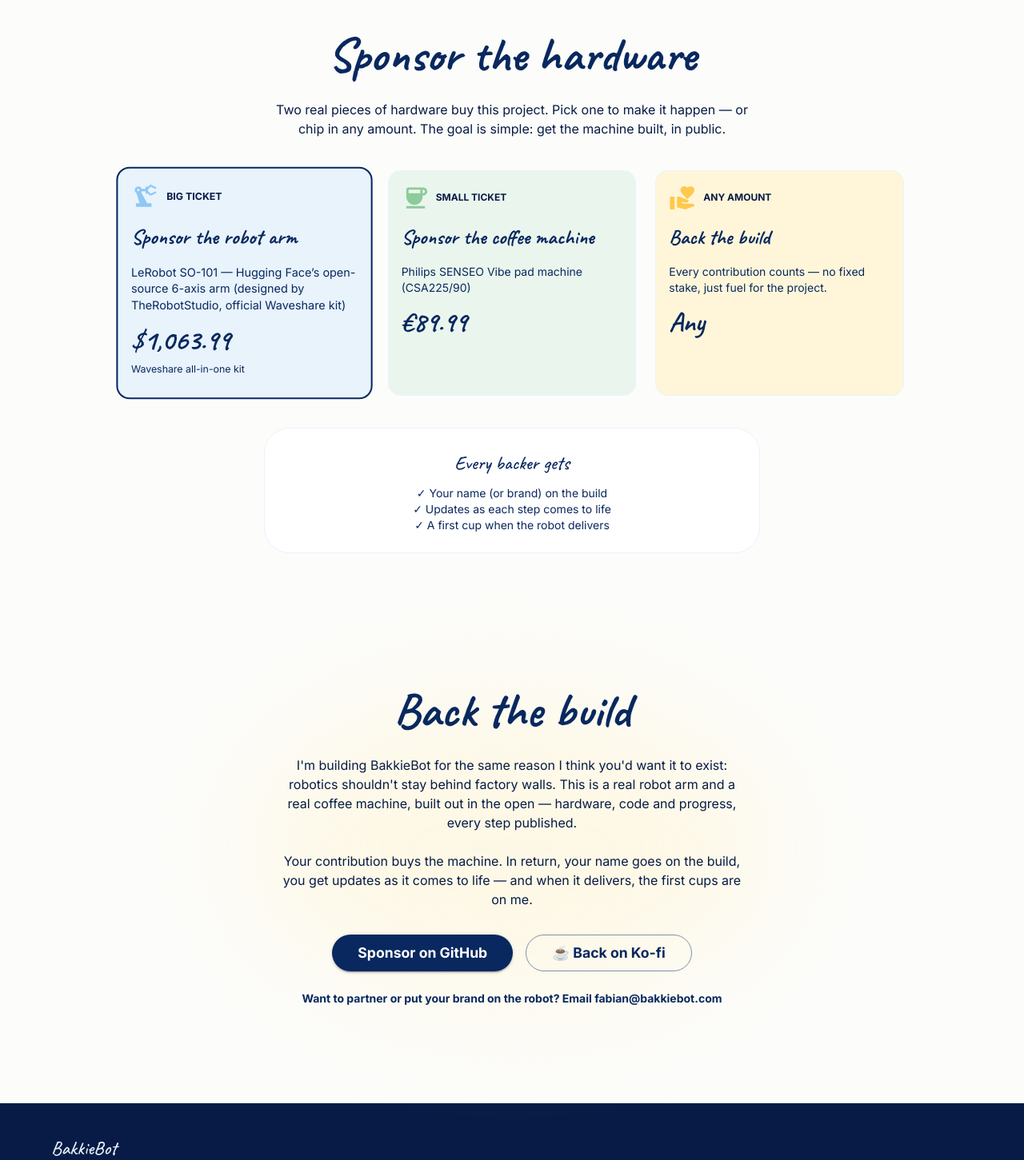
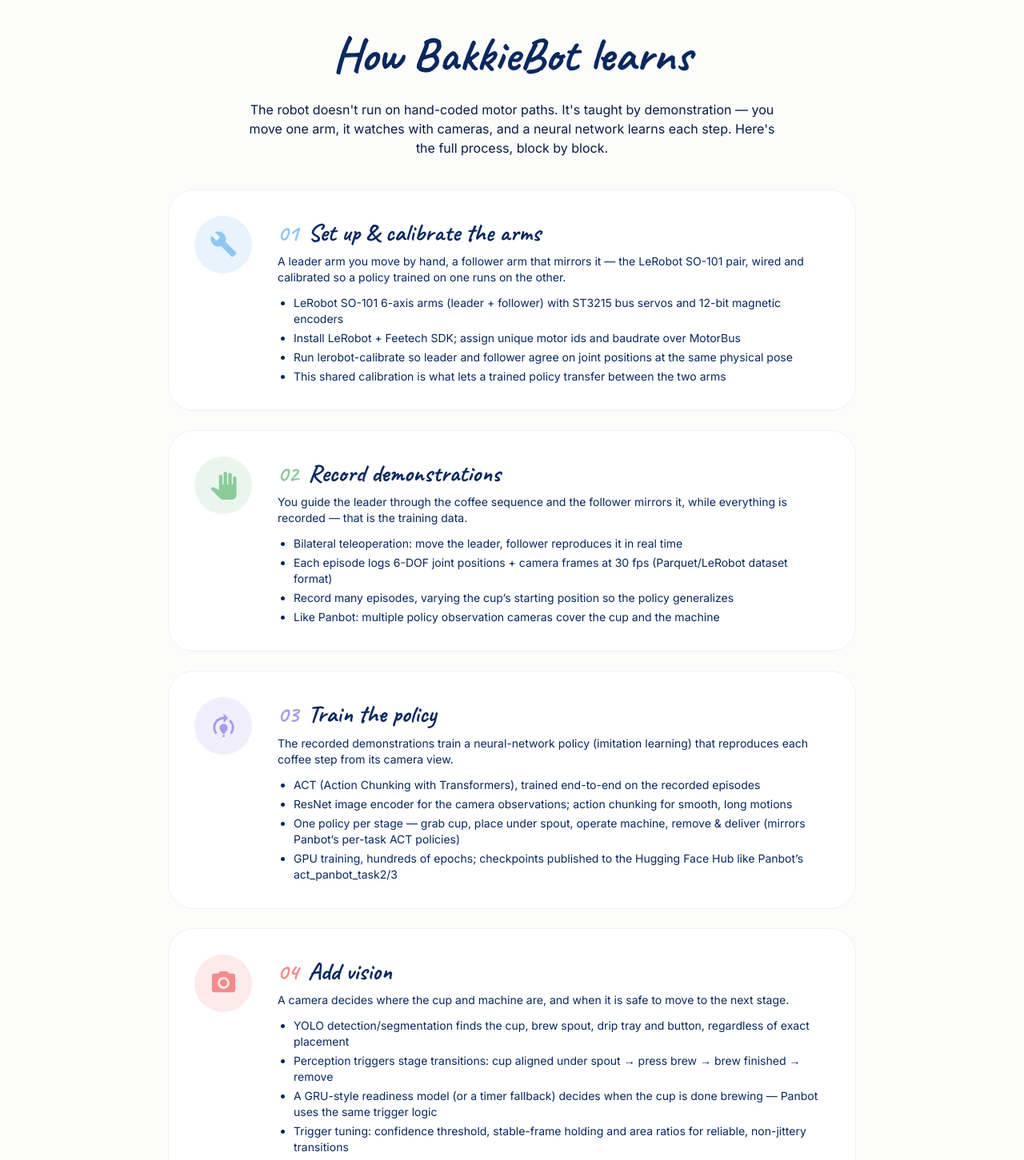
Before and after one commit to onlinefabster/bakkiebot, a React (Vite) app: page / in a window 1280 px wide. Shown: the part 3540-4991 px from the top of the page at 80% size. Built offline with nearby package versions, Linux system fonts and the light colour scheme.

Commit message:
Add 'How BakkieBot learns' development-roadmap section with per-block technical detail

```diff
--- a/src/App.tsx
+++ b/src/App.tsx
@@ -2,6 +2,7 @@ import Hero from './components/Hero'
 import Problem from './components/Problem'
 import Objectives from './components/Objectives'
 import Setup from './components/Setup'
+import Roadmap from './components/Roadmap'
 import Tiers from './components/Tiers'
 import Sponsorship from './components/Sponsorship'
 import Footer from './components/Footer'
@@ -17,6 +18,7 @@ function App() {
       <Problem />
       <Objectives />
       <Setup />
+      <Roadmap />
       <Tiers />
       <Sponsorship />
       <Footer />
--- /dev/null
+++ b/src/components/Roadmap.tsx
@@ -0,0 +1,166 @@
+import { Box, Typography } from '@mui/material'
+import BuildIcon from '@mui/icons-material/Build'
+import PanToolIcon from '@mui/icons-material/PanTool'
+import ModelTrainingIcon from '@mui/icons-material/ModelTraining'
+import CameraAltIcon from '@mui/icons-material/CameraAlt'
+import AutorenewIcon from '@mui/icons-material/Autorenew'
+import Section from './Section'
+
+const BLOCKS = [
+  {
+    icon: <BuildIcon fontSize="large" />,
+    n: '01',
+    title: 'Set up & calibrate the arms',
+    color: '#8FC7F5',
+    bg: '#E8F3FC',
+    summary:
+      'A leader arm you move by hand, a follower arm that mirrors it — the LeRobot SO-101 pair, wired and calibrated so a policy trained on one runs on the other.',
+    tech: [
+      'LeRobot SO-101 6-axis arms (leader + follower) with ST3215 bus servos and 12-bit magnetic encoders',
+      'Install LeRobot + Feetech SDK; assign unique motor ids and baudrate over MotorBus',
+      'Run lerobot-calibrate so leader and follower agree on joint positions at the same physical pose',
+      'This shared calibration is what lets a trained policy transfer between the two arms',
+    ],
+  },
+  {
+    icon: <PanToolIcon fontSize="large" />,
+    n: '02',
+    title: 'Record demonstrations',
+    color: '#8CCB9A',
+    bg: '#EAF6ED',
+    summary:
+      'You guide the leader through the coffee sequence and the follower mirrors it, while everything is recorded — that is the training data.',
+    tech: [
+      'Bilateral teleoperation: move the leader, follower reproduces it in real time',
+      'Each episode logs 6-DOF joint positions + camera frames at 30 fps (Parquet/LeRobot dataset format)',
+      'Record many episodes, varying the cup\u2019s starting position so the policy generalizes',
+      'Like Panbot: multiple policy observation cameras cover the cup and the machine',
+    ],
+  },
+  {
+    icon: <ModelTrainingIcon fontSize="large" />,
+    n: '03',
+    title: 'Train the policy',
+    color: '#A99BE8',
+    bg: '#F1EEFC',
+    summary:
+      'The recorded demonstrations train a neural-network policy (imitation learning) that reproduces each coffee step from its camera view.',
+    tech: [
+      'ACT (Action Chunking with Transformers), trained end-to-end on the recorded episodes',
+      'ResNet image encoder for the camera observations; action chunking for smooth, long motions',
+      'One policy per stage — grab cup, place under spout, operate machine, remove & deliver (mirrors Panbot\u2019s per-task ACT policies)',
+      'GPU training, hundreds of epochs; checkpoints published to the Hugging Face Hub like Panbot\u2019s act_panbot_task2/3',
+    ],
+  },
+  {
+    icon: <CameraAltIcon fontSize="large" />,
+    n: '04',
+    title: 'Add vision',
+    color: '#F28C8C',
+    bg: '#FDEAEA',
+    summary:
+      'A camera decides where the cup and machine are, and when it is safe to move to the next stage.',
+    tech: [
+      'YOLO detection/segmentation finds the cup, brew spout, drip tray and button, regardless of exact placement',
+      'Perception triggers stage transitions: cup aligned under spout → press brew → brew finished → remove',
+      'A GRU-style readiness model (or a timer fallback) decides when the cup is done brewing — Panbot uses the same trigger logic',
+      'Trigger tuning: confidence threshold, stable-frame holding and area ratios for reliable, non-jittery transitions',
+    ],
+  },
+  {
+    icon: <AutorenewIcon fontSize="large" />,
+    n: '05',
+    title: 'Deploy, run & iterate',
+    color: '#FFC94D',
+    bg: '#FFF6D9',
+    summary:
+      'Run the trained policies on the real arm with the vision triggers, then keep improving by adding demonstrations where it struggles.',
+    tech: [
+      'A runtime orchestrator connects the arm, cameras and policies and runs the stage loop end-to-end',
+      'Emergency stop + constrained workspace — the same safety practice Panbot recommends',
+      'On any failure, record more demonstrations, retrain and redeploy — this is the whole build log made public',
+      'Publish each successful stage as progress on the site',
+    ],
+  },
+]
+
+export default function Roadmap() {
+  return (
+    <Section id="how-it-learns">
+      <Typography variant="h2" gutterBottom align="center">
+        How BakkieBot learns
+      </Typography>
+      <Typography
+        variant="body1"
+        align="center"
+        sx={{ maxWidth: 660, mx: 'auto', mb: 5, color: 'text.secondary' }}
+      >
+        The robot doesn't run on hand-coded motor paths. It's taught by
+        demonstration — you move one arm, it watches with cameras, and a neural
+        network learns each step. Here's the full process, block by block.
+      </Typography>
+      {BLOCKS.map((b) => (
+        <Box
+          key={b.n}
+          sx={{
+            maxWidth: 860,
+            mx: 'auto',
+            mb: 3,
+            bgcolor: '#FFFFFF',
+            borderRadius: 2,
+            border: '1px solid #E8F3FC',
+            p: { xs: 2.5, md: 4 },
+            display: 'flex',
+            flexDirection: { xs: 'column', md: 'row' },
+            gap: { xs: 2, md: 4 },
+            alignItems: { xs: 'flex-start', md: 'flex-start' },
+          }}
+        >
+          <Box
+            sx={{
+              flexShrink: 0,
+              width: { xs: 56, md: 72 },
+              height: { xs: 56, md: 72 },
+              borderRadius: '50%',
+              bgcolor: b.bg,
+              color: b.color,
+              display: 'flex',
+              alignItems: 'center',
+              justifyContent: 'center',
+            }}
+          >
+            {b.icon}
+          </Box>
+          <Box sx={{ flex: 1 }}>
+            <Box sx={{ display: 'flex', alignItems: 'baseline', gap: 1.5, mb: 0.5 }}>
+              <Typography
+                sx={{ color: b.color, fontWeight: 800, fontFamily: "'Caveat','Patrick Hand',cursive", fontSize: '1.8rem' }}
+              >
+                {b.n}
+              </Typography>
+              <Typography
+                variant="h5"
+                sx={{ fontWeight: 700, fontFamily: "'Caveat','Patrick Hand',cursive", fontSize: { xs: '1.6rem', md: '1.9rem' } }}
+              >
+                {b.title}
+              </Typography>
+            </Box>
+            <Typography variant="body2" color="text.secondary" sx={{ mb: 1.5 }}>
+              {b.summary}
+            </Typography>
+            <Box
+              component="ul"
+              sx={{ m: 0, pl: 2.5, display: 'flex', flexDirection: 'column', gap: 0.5 }}
+            >
+              {b.tech.map((t) => (
+                <Typography component="li" key={t} variant="body2" color="text.secondary">
+                  {t}
+                </Typography>
+              ))}
+            </Box>
+          </Box>
+        </Box>
+      ))}
+    </Section>
+  )
+}
```
